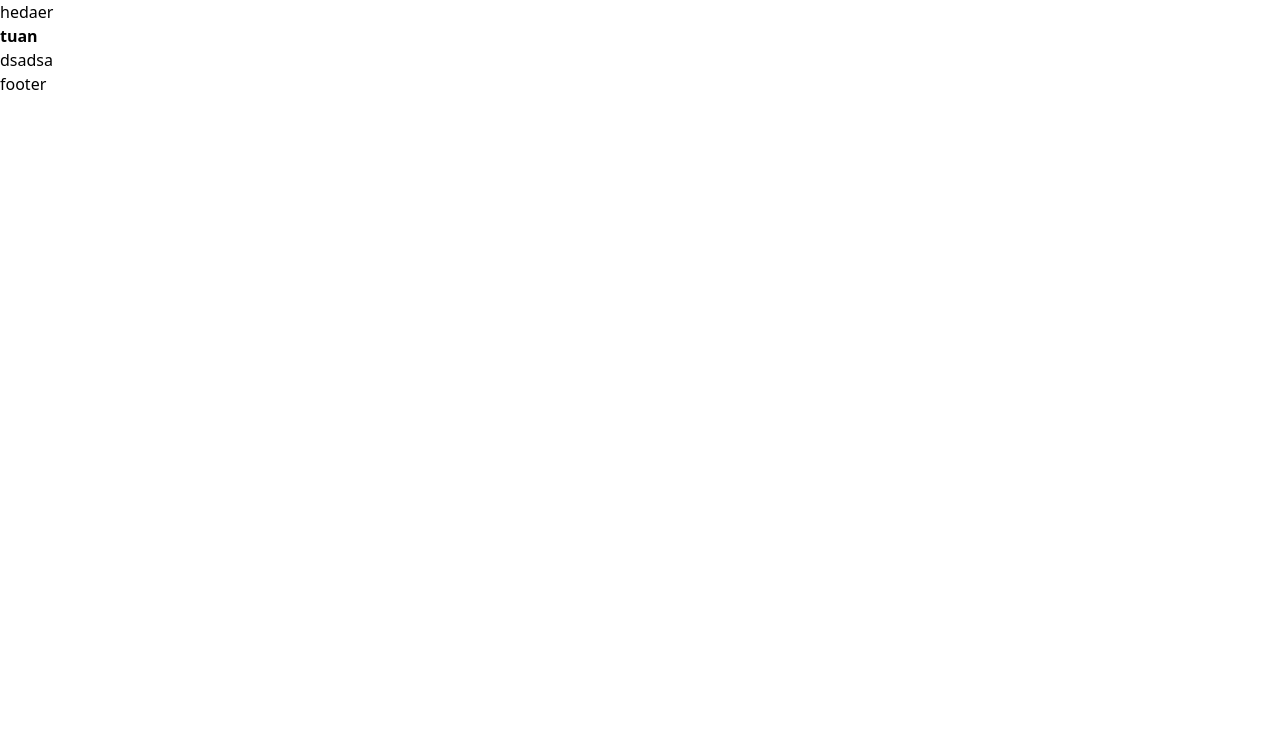
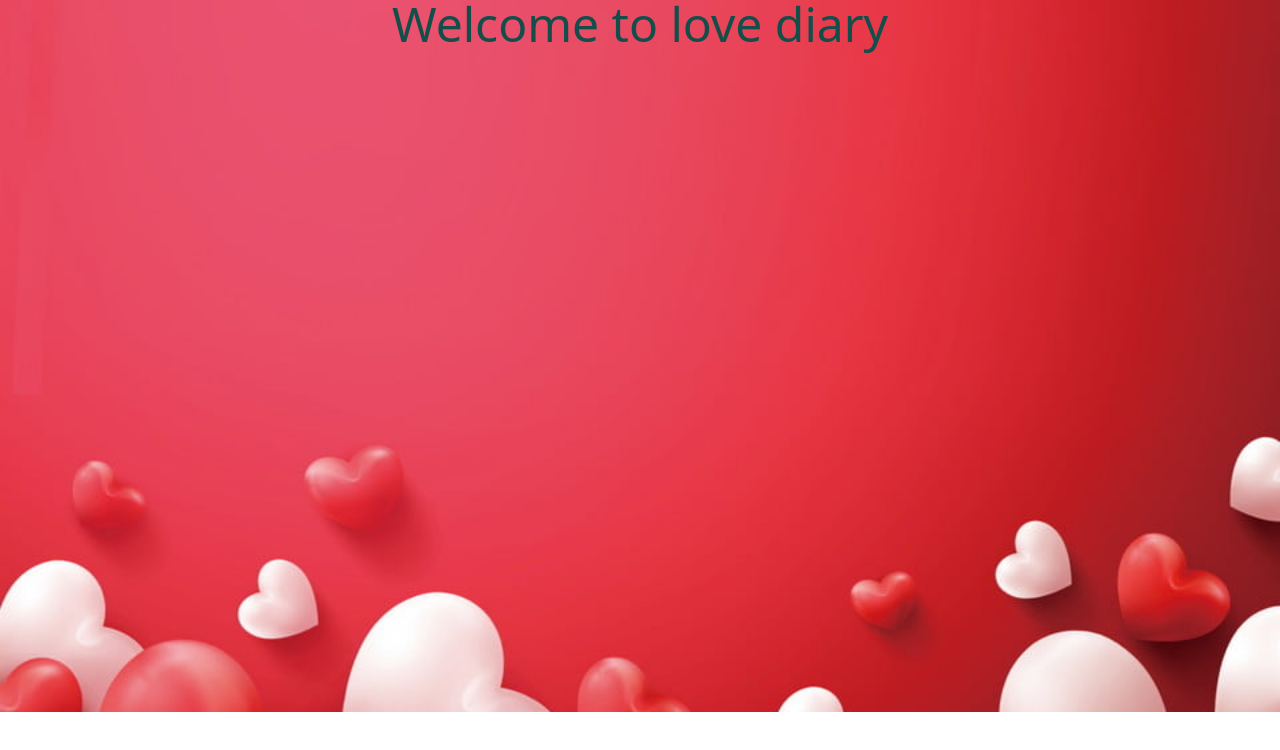
Before and after one commit to thaiminhtuan135/love_diary_front, a Next.js app: page / in a window 1280 px wide. Shown: the top 750 px of the page. Built offline with nearby package versions, Linux system fonts and the light colour scheme.

Commit message:
fix index.tsx

```diff
--- a/src/pages/index.tsx
+++ b/src/pages/index.tsx
@@ -31,7 +31,7 @@ function Home() {
     const [user, setUser] = useState<User>(
         {firstname : "tuan" , lastname : "minh" ,email: "lalalalalalla@gmail.com" , password : "123456"}
     );
-    useEffect(() => {
+    // useEffect(() => {
         //  axios
         //     .post(url, user)
         //     .then((res) => {
@@ -48,22 +48,28 @@ function Home() {
         //
         //     }).catch(() => {
         // });
-    }, []);
+    // }, []);
 
     return (
         <>
-            <div className={"font-bold"}>tuan</div>
-            <div>dsadsa</div>
+            <div style={{backgroundImage : "url('/img/pngtree-red-love-balloon-thanksgiving-background-material-backgroundthanksgivingthanksgiving-boardadvertising-backgroundthanksgiving-image_70510.jpg')"}} className={'w-full h-full bg-cover'}>
+                <div className={'text-center mb-[50%]'}>
+                    <div className={'text-5xl text-teal-900'}>Welcome to love diary</div>
+                </div>
+                <div className={'opacity-0'}>d</div>
+            </div>
+            {/*<div className={"font-bold"}>tuan</div>*/}
+            {/*<div>dsadsa</div>*/}
         </>
     )
 }
 
-Home.getLayout = function getLayout(page: ReactElement) {
-    return (
-        <Layout>
-            {page}
-        </Layout>
-    )
-}
+// Home.getLayout = function getLayout(page: ReactElement) {
+//     return (
+//         <Layout>
+//             {page}
+//         </Layout>
+//     )
+// }
 
 export default Home
```
Also changed, not shown: public/img/pngtree-red-love-balloon-thanksgiving-background-material-backgroundthanksgivingthanksgiving-boardadvertising-backgroundthanksgiving-image_70510.jpg (added).
